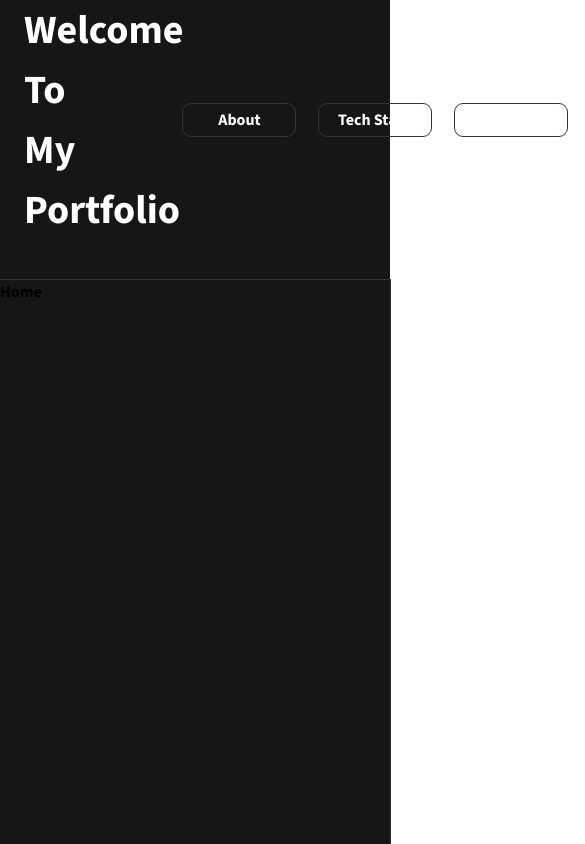
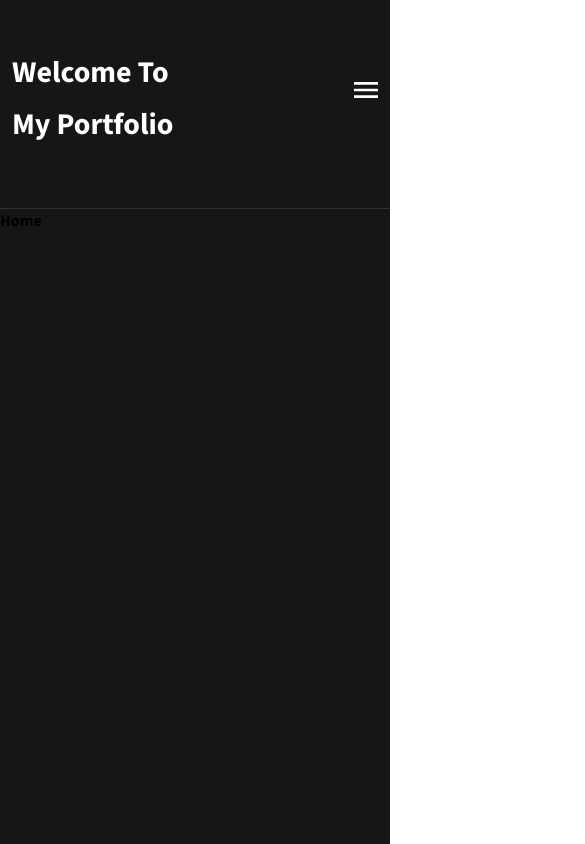
Before and after one commit to JL1172/portfolio-3, a React (Vite) app: page / in a window 390 px wide. Shown: the top 844 px of the page, 585 px wide, since content can reach past the window. Built offline with nearby package versions, Linux system fonts and the light colour scheme.

Commit message:
fixed responsiveness of navbar

```diff
--- a/package.json
+++ b/package.json
@@ -13,6 +13,7 @@
   "dependencies": {
     "react": "^18.2.0",
     "react-dom": "^18.2.0",
+    "react-icons": "^5.0.1",
     "react-router-dom": "^6.22.2",
     "schema-crafterjs": "^1.0.5"
   },
--- a/src/index.css
+++ b/src/index.css
@@ -20,6 +20,7 @@
 .bg-custom-gray:hover {
   background-color: rgb(51, 51, 51);
   transition: 200ms ease-in-out;
+  box-shadow: 0 0 1em rgb(51, 51, 51);
 }
 .bg-custom-gray:active {
   background-color: rgb(51, 51, 51);
@@ -43,7 +44,7 @@
   font-style: normal;
 }
 .text-40 {
-  font-size: 40px;
+  font-size: 40px !important;
 }
 /* min height criteria */
 .m-h-50dvh {
@@ -59,3 +60,14 @@
 .outline-custom-main {
   outline: 1px solid rgb(51, 51, 51);
 }
+#icon {
+  width: 2.5rem;
+  height: 2.5rem;
+}
+
+@media screen and (max-width: 500px) {
+  #icon {
+    width: 2rem;
+    height: 2rem;
+  }
+}
--- a/src/layouts/Navbar.tsx
+++ b/src/layouts/Navbar.tsx
@@ -1,4 +1,5 @@
 import { useState } from "react";
+import { MdOutlineMenu } from "react-icons/md";
 
 const links: Record<string, string>[] = [
   { to: "#about", content: "About" },
@@ -8,26 +9,36 @@ const links: Record<string, string>[] = [
   { to: "#contact", content: "Contact Me" },
 ];
 export default function NavbarSection() {
-  const [active,setActive] = useState<number | null>(null);
+  const [active, setActive] = useState<number | null>(null);
   return (
-    <div className="text-white m-h-20dvh flex items-center pl-6 w-full justify-between">
+    <div className="text-white m-h-20dvh flex items-center xxs:pl-3 xxs:pt-3 pl-6 w-full justify-between">
       <div className="flex flex-col">
-        <div className="text-40 font-custom-main opacity-0 animate-onload">
+        <div className="xl:text-5xl lg:text-5xl xs:text-4xl xxs:text-3xl font-custom-main opacity-0 animate-onload xxs:mt-4">
           Welcome To
         </div>
-        <div className="text-40 font-custom-main opacity-0 animate-onload">
+        <div className="xl:text-5xl lg:text-5xl xs:text-4xl xxs:text-3xl font-custom-main opacity-0 animate-onload xxs:mt-4">
           My Portfolio
         </div>
       </div>
-      <div className="pr-6 flex justify-evenly font-custom-main-sm">
+      <div className=" xxs:hidden xs:hidden sm:hidden md:flex md:pr-0 pr-6 flex justify-evenly font-custom-main-sm">
         {links.map((n: Record<string, string>, i: number) => {
           return (
-            <a onClick={()=>setActive(i)} className={`flex items-center justify-center mr-6 outline-custom-main w-28 h-8 rounded-lg bg-custom-gray ${active === i ? "bg-custom-gray-active" : ""}`} key={i} href={n.to}>
+            <a
+              onClick={() => setActive(i)}
+              className={`flex items-center justify-center mr-6 outline-custom-main md:w-20 md:text-sm lg:28 h-8 rounded-lg bg-custom-gray ${
+                active === i ? "bg-custom-gray-active" : ""
+              }`}
+              key={i}
+              href={n.to}
+            >
               <div>{n.content}</div>
             </a>
           );
         })}
       </div>
+      <div className="xxs:mr-2 xs:flex sm:flex md:hidden lg:hidden xs:mr-10 md:mr-10">
+        <MdOutlineMenu id="icon" style={{ color: "white" }} />
+      </div>
     </div>
   );
 }
--- a/tailwind.config.js
+++ b/tailwind.config.js
@@ -2,7 +2,16 @@
 export default {
   content: ["./index.html", "./src/**/*.{js,ts,jsx,tsx}"],
   theme: {
-    extend: {},
+    extend: {
+      screens: {
+        xxs:"300px",
+        xs: "480px", // Extra small screens (phones)
+        sm: "640px", // Small screens (tablets)
+        md: "800px", // Medium screens (small laptops)
+        lg: "1024px", // Large screens (desktops)
+        xl: "1280px", // Extra large screens (large desktops)
+      },
+    },
   },
   plugins: [],
 };
```
Also changed, not shown: src/assets/breakpoints.md (added, +1 -0 lines), 1 other file (tests, documents, lock files or other folders).
